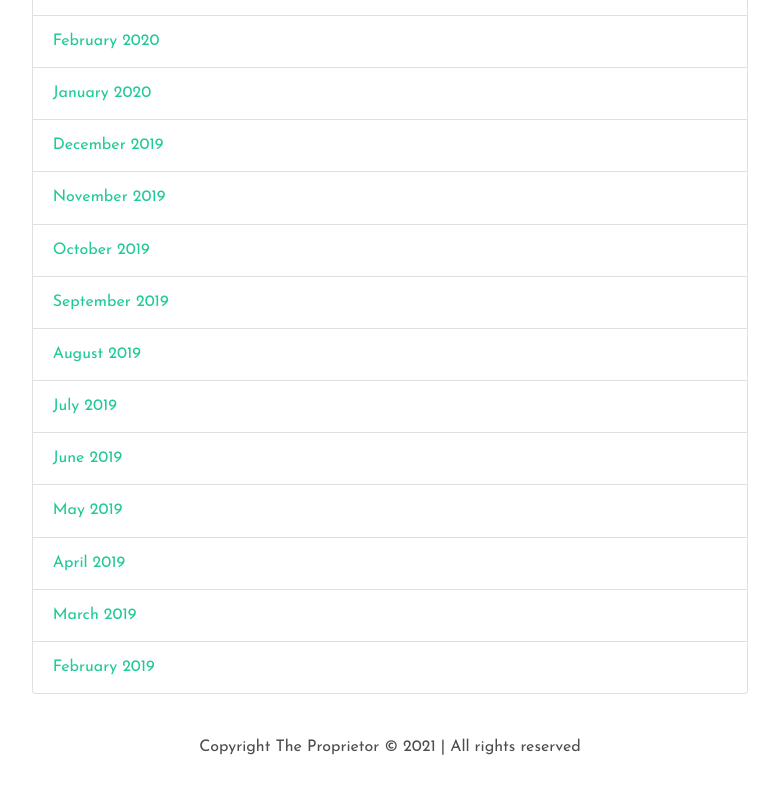
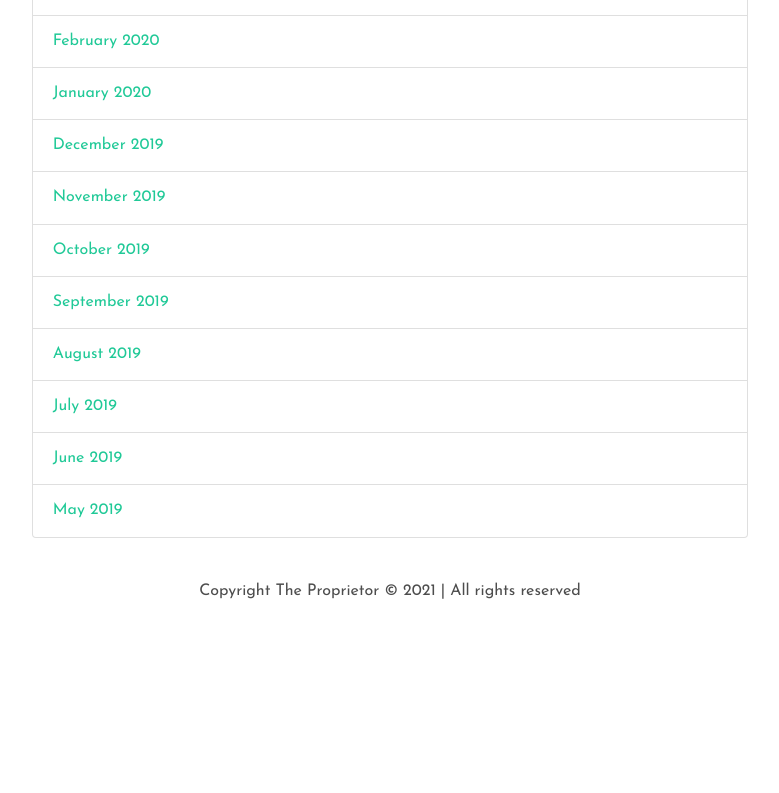
Before and after one commit to jfaz1/theproprietor.news, a plain HTML site: page editions.html in a window 1280 px wide. Shown: the part 1024-1817 px from the top of the page, without its empty margins (250-1029 px from the left). After the commit the page ends 1669 px from the top, so only its background shows below. Drawn offline with Linux system fonts and the light colour scheme; files whose address does not match are found by name.

Commit message:
Update editions.html

```diff
--- a/editions.html
+++ b/editions.html
@@ -104,9 +104,6 @@
                             <li class="list-group-item"><a href="issues/19_07.pdf">July 2019</a></li>
                             <li class="list-group-item"><a href="issues/19_06.pdf">June 2019</a></li>
                             <li class="list-group-item"><a href="issues/19_05.pdf">May 2019</a></li>
-                            <li class="list-group-item"><a href="issues/19_04.pdf">April 2019</a></li>
-                            <li class="list-group-item"><a href="issues/19_03.pdf">March 2019</a></li>
-                            <li class="list-group-item"><a href="issues/19_02.pdf">February 2019</a></li>
                             <!--<li class="list-group-item">Second item</li>
                             <li class="list-group-item">Third item</li> -->
                         </ul>
```
